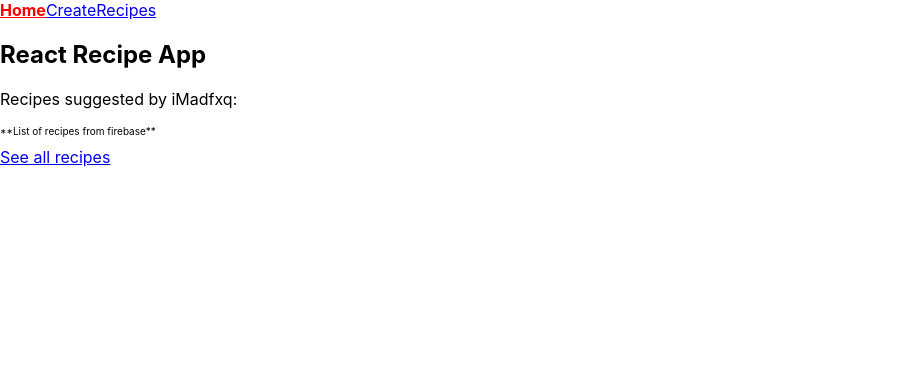
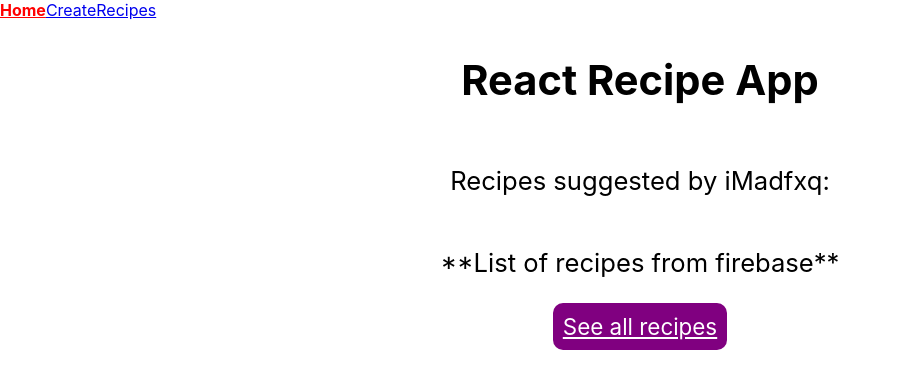
Before and after one commit to iMadfxq/recipe-app, a React (Create React App) app: page / in a window 1280 px wide. Shown: the top 388 px of the page, without its empty margins (0-900 px from the left). Built offline with nearby package versions, Linux system fonts and the light colour scheme.

Commit message:
Small design improvement to home, created developer suggested recipes component, added to the home and to the recipes page

```diff
--- /dev/null
+++ b/src/Components/SuggestedRecipes/SuggestedRecipes.component.jsx
@@ -0,0 +1,12 @@
+import "./SuggestedRecipes.styles.scss";
+
+export default function SuggestedRecipes() {
+  return (
+    <section className="SuggestedRecipes">
+      <p>Recipes suggested by iMadfxq: </p>
+      <section className="SuggestedRecipes__list">
+        <p>**List of recipes from firebase**</p>
+      </section>
+    </section>
+  );
+}
--- /dev/null
+++ b/src/Components/SuggestedRecipes/SuggestedRecipes.styles.scss
@@ -0,0 +1,14 @@
+.SuggestedRecipes {
+
+  display: flex;
+  flex-direction: column;
+  align-items: center;
+
+  p {
+  font-size: 1.6rem;
+  }
+
+  &__list {
+    display: flex;
+  }
+}
--- a/src/routes/Home/Home.component.jsx
+++ b/src/routes/Home/Home.component.jsx
@@ -2,15 +2,14 @@ import "./Home.styles.scss";
 
 import { Link } from "react-router-dom";
 
+import SuggestedRecipes from "../../Components/SuggestedRecipes/SuggestedRecipes.component";
+
 export default function Home() {
   return (
-    <main>
+    <main className="home">
       <h2>React Recipe App</h2>
-      <section>
-        <p>Recipes suggested by iMadfxq: </p>
-        <p style={{fontSize: '10px'}}>**List of recipes from firebase**</p>
-      </section>
-      <Link to='/recipes'>See all recipes</Link>
+      <SuggestedRecipes />
+      <Link to='/recipes' className="home__all">See all recipes</Link>
     </main>
   );
 }
--- a/src/routes/Home/Home.styles.scss
+++ b/src/routes/Home/Home.styles.scss
@@ -0,0 +1,20 @@
+.home {
+  width: 100%;
+  display: flex;
+  flex-direction: column;
+  justify-content: center;
+  align-items: center;
+
+  h2 {
+    font-size: 2.6rem;
+  }
+
+
+  &__all {
+    background-color: purple;
+    color: white;
+    padding: 10px;
+    border-radius: 10px;
+    font-size: 1.4rem;
+  }
+}
--- a/src/routes/RecipeList/RecipeList.component.jsx
+++ b/src/routes/RecipeList/RecipeList.component.jsx
@@ -3,15 +3,17 @@ import { PopupContext } from "../../Contexts/PopupContext";
 import { POPUP_ACTION_TYPES } from "../../Contexts/PopupContext";
 import { useContext } from "react";
 import { Link } from "react-router-dom";
+import SuggestedRecipes from "../../Components/SuggestedRecipes/SuggestedRecipes.component";
 
 export default function RecipeList({ recipesList }) {
-  const {data, openPopup, setterFunc} = useContext(PopupContext)
-
+  const { data, openPopup, setterFunc } = useContext(PopupContext);
 
   return (
     <main className="RecipeList">
+      <SuggestedRecipes />
+      <section className="RecipeList__user">
         {recipesList.map((recipe) => (
-        <Link to={`${recipe.id}`} className="RecipeList__item">
+          <Link to={`${recipe.id}`} className="RecipeList__user--item">
             <h2>{recipe.title}</h2>
             <p>Cooking time: {recipe.cookingTime} minutes</p>
             <p>Number of ingredients: {recipe.ingredientsList.length}</p>
@@ -21,6 +23,7 @@ export default function RecipeList({ recipesList }) {
             <button>See recipe</button>
           </Link>
         ))}
+      </section>
     </main>
   );
 }
--- a/src/routes/RecipeList/RecipeList.styles.scss
+++ b/src/routes/RecipeList/RecipeList.styles.scss
@@ -1,7 +1,10 @@
 .RecipeList {
   display: flex;
+  flex-direction: column;
+  align-items: center;
 
-  &__item {
+  &__user {
+    &--item {
       width: 300px;
       height: 300px;
       display: flex;
@@ -30,4 +33,6 @@
         height: 30px;
         cursor: pointer;
       }
-}}
+    }
+  }
+}
```
Lines whose indentation alone changed are shown as unchanged.
